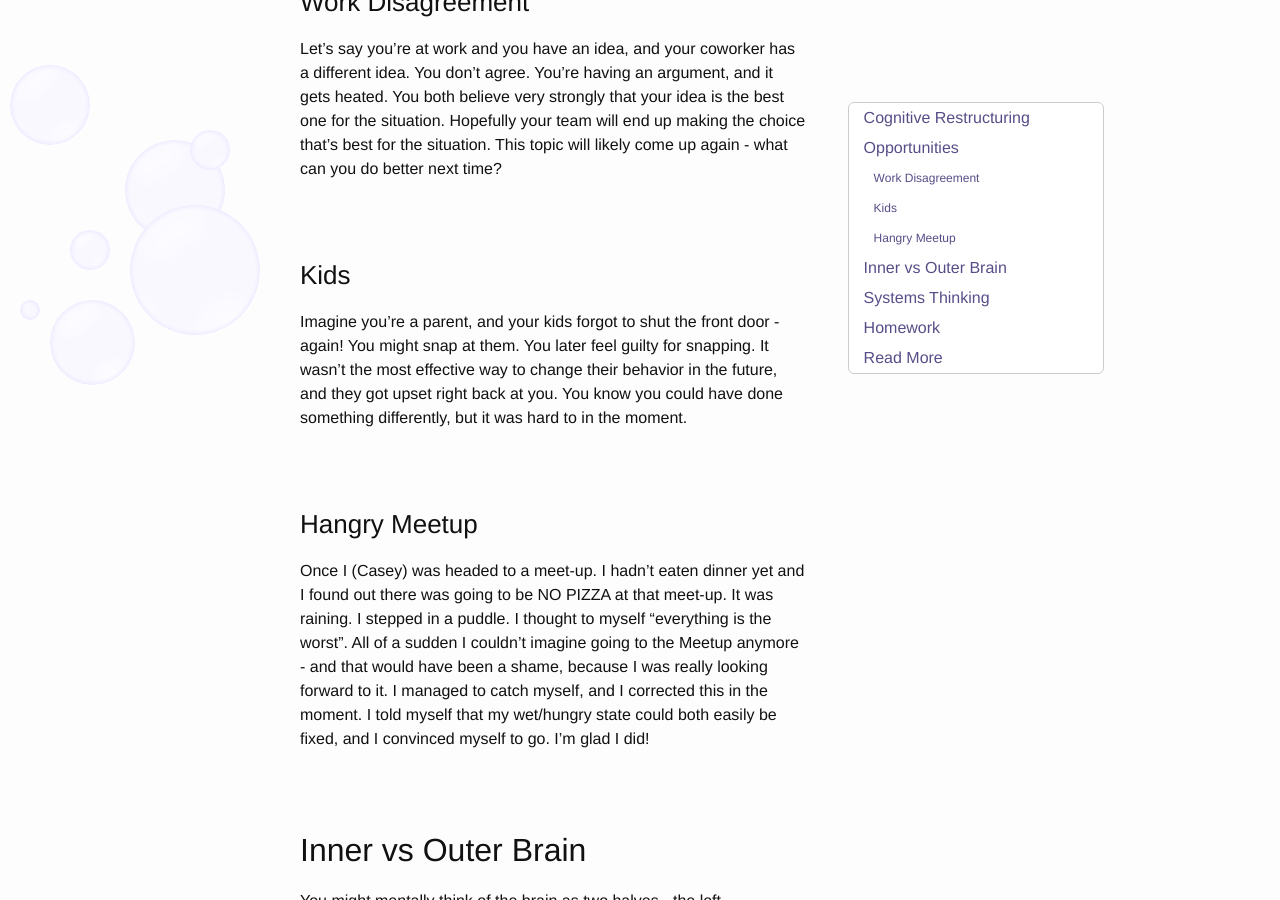
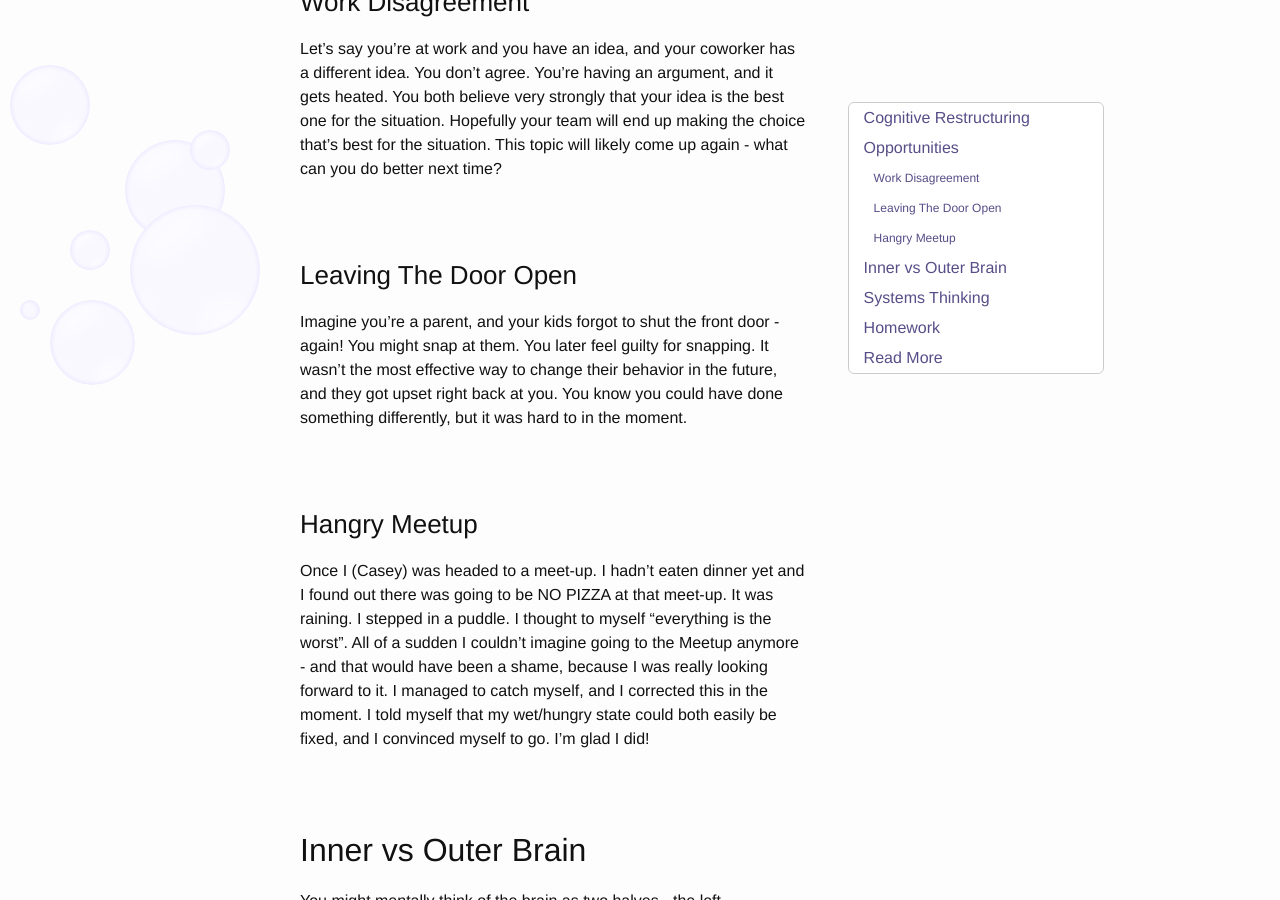
Before and after one commit to caseywatts/caseywatts.github.io, a Jekyll site: the page built from _posts/2018-11-25-debugging-your-brain-1.md, in a window 1280 px wide and 900 px high, scrolled down 1916 px. Built offline with Jekyll 4.4.1, drawn with Linux system fonts in a browser that asks for light colours.

Commit message:
edit chapter 1

```diff
--- a/_posts/2018-11-25-debugging-your-brain-1.md
+++ b/_posts/2018-11-25-debugging-your-brain-1.md
@@ -33,7 +33,7 @@ Here are three examples of situations where cognitive restructuring may help. Ea
 ### Work Disagreement
 Let's say you're at work and you have an idea, and your coworker has a different idea. You don't agree. You're having an argument, and it gets heated. You both believe very strongly that your idea is the best one for the situation. Hopefully your team will end up making the choice that's best for the situation. This topic will likely come up again - what can you do better next time?
 
-### Kids
+### Leaving The Door Open
 Imagine you're a parent, and your kids forgot to shut the front door - again! You might snap at them. You later feel guilty for snapping. It wasn't the most effective way to change their behavior in the future, and they got upset right back at you. You know you could have done something differently, but it was hard to in the moment.
 
 ### Hangry Meetup
```
